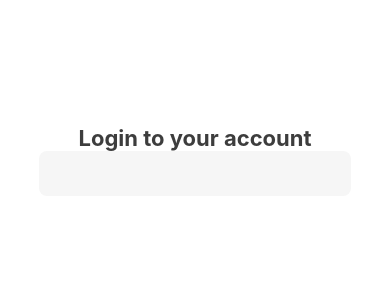
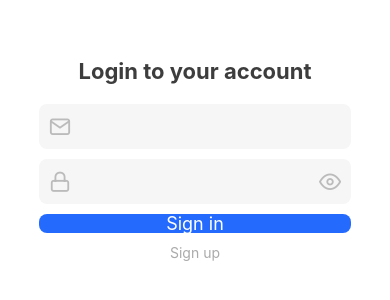
Before and after one commit to oviniciusrosa/doctor-care, a React Native app: screen / in a window 390 px wide. Shown: the part 262-562 px from the top of the page. Built offline with nearby package versions, Linux system fonts and the light colour scheme.

Commit message:
feat: create first login UI

```diff
--- a/src/components/Button/index.ts
+++ b/src/components/Button/index.ts
@@ -0,0 +1,3 @@
+import { Button } from "./Button";
+
+export { Button };
--- a/src/components/index.ts
+++ b/src/components/index.ts
@@ -1,4 +1,5 @@
 import { Input, Password } from "./Inputs";
 import { TouchableItem } from "./TouchableItem";
+import { Button } from "./Button";
 
-export { Input, Password, TouchableItem };
+export { Input, Password, TouchableItem, Button };
--- a/src/screen/auth/Login/Login.tsx
+++ b/src/screen/auth/Login/Login.tsx
@@ -1,13 +1,21 @@
 import { Text, TextInput, View } from "react-native";
 
 import { styles } from "./styles";
-import { Input } from "../../../components";
+import { Input, Password, TouchableItem, Button } from "../../../components";
 
 function LoginScreen() {
   return (
     <View style={styles.container}>
       <Text style={styles.title}>Login to your account</Text>
-      <Input />
+
+      <View style={styles.form}>
+        <Input prefixIcon="mail" />
+        <Password />
+        <Button label="Sign in" />
+        <TouchableItem style={styles.signUpBtn}>
+          <Text style={styles.signUpText}>Sign up</Text>
+        </TouchableItem>
+      </View>
     </View>
   );
 }
--- a/src/screen/auth/Login/styles.ts
+++ b/src/screen/auth/Login/styles.ts
@@ -8,19 +8,25 @@ export const styles = StyleSheet.create({
     alignItems: "center",
     justifyContent: "center",
   },
+
   title: {
     color: "#3D3D3D",
     fontSize: 22,
     fontWeight: "bold",
+    marginBottom: 20,
   },
-  input: {
-    backgroundColor: "#F6F6F6",
-    width: Screen.width * 0.8,
-    maxWidth: 400,
-    height: 45,
-    marginTop: 20,
-    marginBottom: 10,
-    paddingHorizontal: 15,
-    borderRadius: 8,
+
+  form: {
+    gap: 10,
+  },
+
+  signUpBtn: {
+    alignItems: "center",
+    justifyContent: "center",
+    flex: 1,
+    maxHeight: 40,
+  },
+  signUpText: {
+    color: "#AAA",
   },
 });
```
